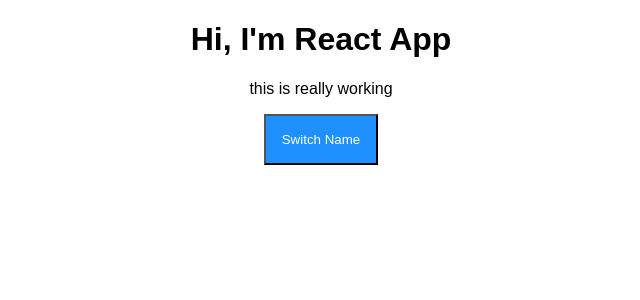
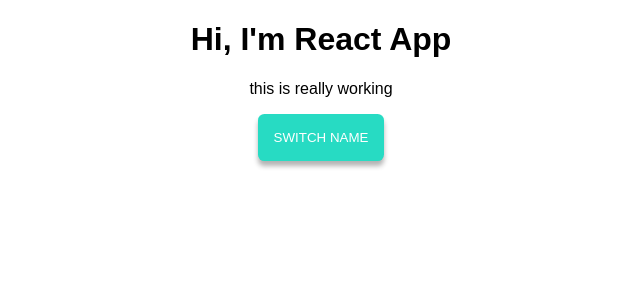
Before and after one commit to kubasulek2/react-learn, a React (Create React App) app: page / in a window 1280 px wide. Shown: the top 300 px of the page, without its empty margins (319-959 px from the left). Built offline with nearby package versions, Linux system fonts and the light colour scheme.

Commit message:
css modules finished, errorBoundry finished

```diff
--- a/package.json
+++ b/package.json
@@ -25,5 +25,10 @@
       "last 1 firefox version",
       "last 1 safari version"
     ]
+  },
+  "devDependencies": {
+    "babel-eslint": "^10.0.2",
+    "eslint": "^6.2.1",
+    "eslint-plugin-react": "^7.14.3"
   }
 }
--- a/src/App.css
+++ /dev/null
@@ -1,15 +0,0 @@
-.App {
-  text-align: center;
-}
-.visible {
-  display: block;
-}
-.hidden {
-  display: none;
-}
-.red {
-  color: red;
-}
-.bold {
-  font-weight: bold;
-}
--- a/src/App.js
+++ b/src/App.js
@@ -1,7 +1,7 @@
 import React, { Component } from 'react';
-import './App.css';
-import Radium, {StyleRoot} from 'radium';
+import styles from './App.module.css';
 import Person from './Person/Person';
+import ErrorBoundry from './ErrorBoundry/ErrorBoundry';
 
 class App extends Component {
 	state = {
@@ -26,7 +26,7 @@ class App extends Component {
 
 		const
 			personIndex = this.state.persons.findIndex(person => person.id === id),
-			person = {...this.state.persons[personIndex]};
+			person = { ...this.state.persons[personIndex] };
 
 
 		person.name = event.target.value;
@@ -43,63 +43,50 @@ togglePersonsHandler = () => {
 	}
 
 	deletePersonHandler = (personIndex) => {
-	//const persons = this.state.persons.slice(); //shallow copy
-	//const persons = [...this.state.persons];	//shallow copy, also for objects
-	//const persons = Array.from(this.state.persons); //shallow copy
-	const persons = JSON.parse(JSON.stringify(this.state.persons)); // deep copy also for objects
+		const persons = JSON.parse(JSON.stringify(this.state.persons));
 		persons.splice(personIndex, 1);
 		this.setState({ persons: persons });
 	}
 
 	render() {
 
-	let style = {
-		background: this.state.showPersons ? 'indianred' : 'dodgerblue',
-		padding: '1rem',
-		color: 'white',
-		':hover':{
-			background: 'yellow',
-			color: 'black'
-		}
-	};
 		let persons = null;
+		let btnClass = '';
 
 		if (this.state.showPersons) {
 			persons = (
 				<div>
 					{this.state.persons.map((person, index) => {
 						return (
+							<ErrorBoundry key={person.id}>
 								<Person
 									change={this.nameChangedHandler.bind(this, person.id)}
-							key={person.id}
+									// key={person.id}
 									click={() => this.deletePersonHandler(index)}
 									name={person.name}
 									age={person.age}
 								/>
+							</ErrorBoundry>
 						);
 					})}
 				</div>
 			);
-		style[':hover'] = {
-			background: 'purple',
-			color: 'black'
-		};
+			btnClass = styles.red;
 		}
 
 		let classes = [];
 
-	if (this.state.persons.length <=2) classes.push('red');
-	if (this.state.persons.length <= 1) classes.push('bold');
-	classes = classes.join(' ');
+		if (this.state.persons.length <= 2) classes.push(styles.red);
+		if (this.state.persons.length <= 1) classes.push(styles.bold);
+
 
 		return (
-		<StyleRoot>
-			<div className="App">
+			<div className={styles.App}>
 				<h1>Hi,  I'm React App</h1>
-				<p className={classes}>this is really working</p>
+				<p className={classes.join(' ')}>this is really working</p>
 
 				<button
-					style={style}
+					className={btnClass}
 					onClick={this.togglePersonsHandler}
 				>
 					Switch Name
@@ -108,9 +95,8 @@ render() {
 				{persons}
 
 			</div>
-		</StyleRoot>
 		);
 	}
 }
 
-export default Radium(App);
+export default App;
--- /dev/null
+++ b/src/App.module.css
@@ -0,0 +1,40 @@
+.App {
+  text-align: center;
+}
+.visible {
+  display: block;
+}
+.hidden {
+  display: none;
+}
+.red {
+  color: red;
+}
+.bold {
+  font-weight: bold;
+}
+
+.App > button{
+	padding: 1rem;
+	font-style: 1.2rem;
+	text-transform: uppercase;
+	border-radius: .4rem;
+	background: rgb(39, 219, 195);
+	color: white;
+	box-shadow: 0 5px 5px rgba(0, 0, 0, .3);
+	border: none;
+	cursor: pointer;
+	transition: .5s ease;
+
+}
+.App > button:active,
+.App > button:focus{
+	outline: none;
+	border: none;
+	box-shadow: 0 2px 2px rgba(0, 0, 0, .3);
+
+}
+
+.App button.red{
+	background: rgb(247, 85, 64)
+}
--- /dev/null
+++ b/src/ErrorBoundry/ErrorBoundry.js
@@ -0,0 +1,23 @@
+import React, { Component } from 'react';
+
+export class ErrorBoundry extends Component {
+
+	state = {
+		hasError: false,
+		errorMessage: ''
+	}
+
+	componentDidCatch(error, info) {
+		this.setState({ hasError: true, errorMessage: error });
+	}
+
+
+	render() {
+
+		if (this.state.hasError) { return <h1>{this.state.errorMessage}</h1>; }
+		else return this.props.children;
+
+	}
+}
+
+export default ErrorBoundry;
--- a/src/Person/Person.js
+++ b/src/Person/Person.js
@@ -1,17 +1,11 @@
 import React from 'react';
-import './Person.css';
-import Radium from 'radium';
+import styles from './Person.module.css';
 
 const person = (props) => {
 
-	const style = {
-		'@media (min-width: 500px)':{
-			width: '450px'
-		}
-	};
 
 	return (
-		<div className={props.class ? 'Person ' + props.class : 'Person'} style={style}>
+		<div className={props.class ? styles.person + ' ' + props.class : styles.person} >
 			<p onClick={props.click}>I'm a {props.name} and I'm {props.age} years old. </p>
 			<p>
 				{props.children}
@@ -21,4 +15,4 @@ const person = (props) => {
 		</div>
 	);
 };
-export default Radium(person);
+export default person;
--- a/src/Person/Person.css
+++ b/src/Person/Person.module.css
@@ -1,13 +1,19 @@
-.Person {
+div.person {
 	width: 50%;
-	margin: auto;
+	margin: 1rem auto;
 	background: #6b5959;
 	box-shadow: 0 2px 3px #ccc;
 	padding: 1rem;
 	text-align: center;
-	margin: 1rem;
+
+	display: block;
 
 }
 .pointer{
 	cursor: pointer;
 }
+@media (min-width:500px){
+	.person{
+		width: 500px;
+	}
+}
```
Also changed, not shown: .eslintrc.json. Lines whose indentation alone changed are shown as unchanged.
